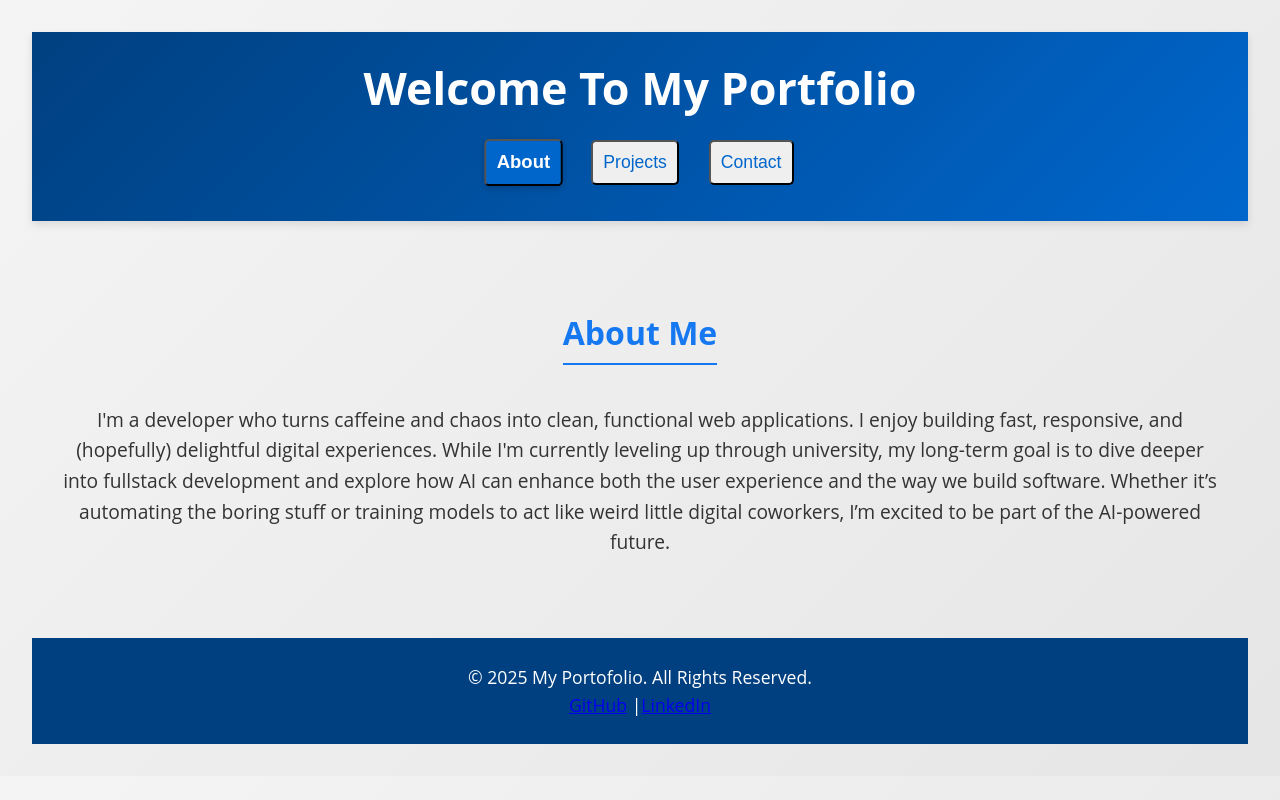
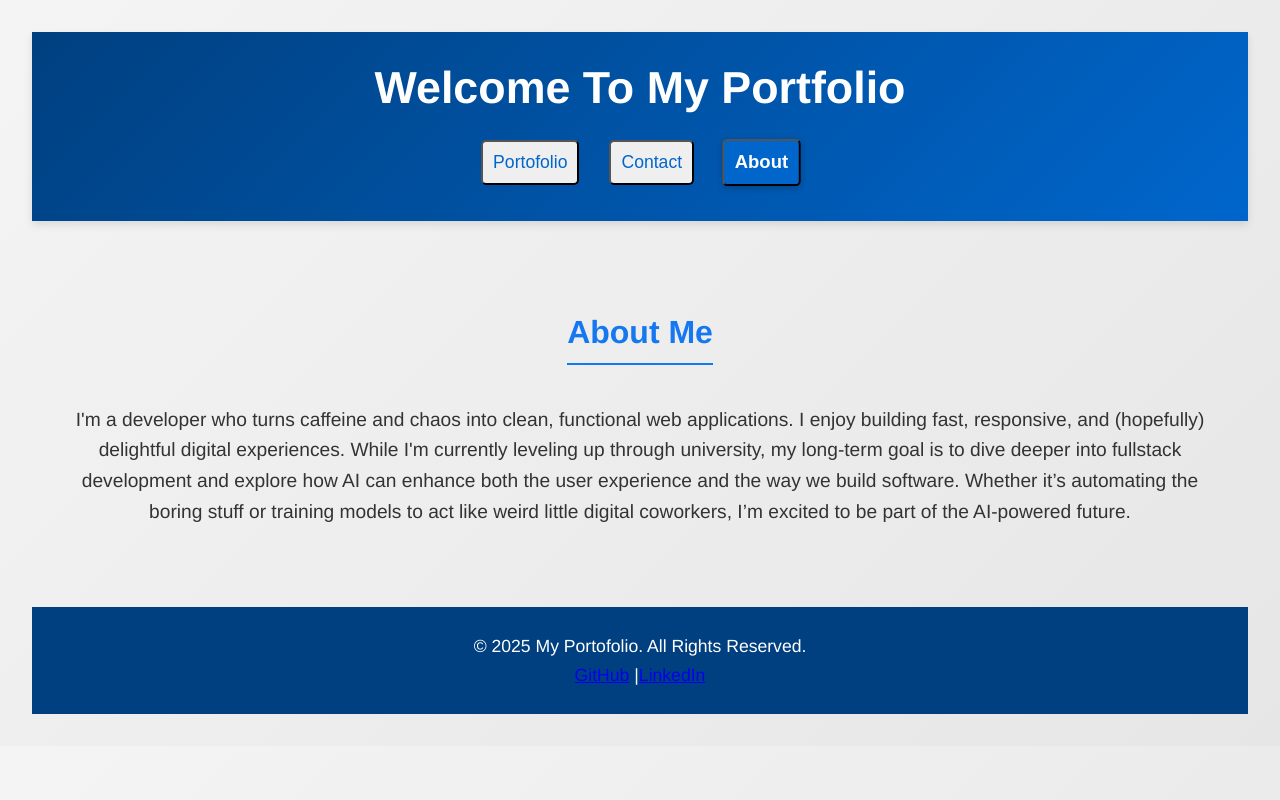
Before and after one commit to Fanisimos/MyPortofolio, a React (Vite) app: page / in a window 1280 px wide. Built offline with nearby package versions, Linux system fonts and the light colour scheme.

Commit message:
Day's progress: continued development and cleaned up code

```diff
--- a/src/Button.jsx
+++ b/src/Button.jsx
@@ -2,10 +2,8 @@ import "./index.css";
 
 export function Button({ children, onClick, isActive }) {
   return (
-    <li>
-      <button onClick={onClick} className={isActive ? "active" : ""}>
-        {children}
-      </button>
-    </li>
+    <button onClick={onClick} className={isActive ? "active" : ""}>
+      {children}
+    </button>
   );
 }
--- a/src/Header.jsx
+++ b/src/Header.jsx
@@ -6,24 +6,30 @@ function Header({ onNavClick, activeSection }) {
       <h1>Welcome To My Portfolio</h1>
       <nav>
         <ul>
+          <li>
+            <Button
+              onClick={() => onNavClick("portofolio")}
+              isActive={activeSection === "portofolio"}
+            >
+              Portofolio
+            </Button>
+          </li>
+          <li>
+            <Button
+              onClick={() => onNavClick("contact")}
+              isActive={activeSection === "contact"}
+            >
+              Contact
+            </Button>
+          </li>
+          <li>
             <Button
               onClick={() => onNavClick("about")}
               isActive={activeSection === "about"}
             >
               About
             </Button>
-          <Button
-            onClick={() => onNavClick("portofolio")}
-            isActive={activeSection === "portofolio"}
-          >
-            Projects
-          </Button>
-          <Button
-            onClick={() => onNavClick("contact")}
-            isActive={activeSection === "contact"}
-          >
-            Contact
-          </Button>
+          </li>
         </ul>
       </nav>
     </header>
--- a/src/Portofolio.jsx
+++ b/src/Portofolio.jsx
@@ -6,7 +6,11 @@ function Portofolio() {
       <h2>My Projects</h2>
       <div className="portofolio">
         {portofolioItems.map((item) => (
-          <div className="portofolio-item" key={item.id} onClick={item.link}>
+          <div
+            className="portofolio-item"
+            key={item.id}
+            onClick={() => item.link} // has to be a function, because of onClick
+          >
             <a href={item.link} target="_blank" rel="noopener noreferrer">
               <img src={item.image} alt={item.title} />
               <h3>{item.title}</h3>
--- a/src/index.css
+++ b/src/index.css
@@ -5,7 +5,7 @@
   box-sizing: border-box;
 }
 body {
-  font-family: "Open Sans", sans-serif; /* Professional font */
+  font-family: "Helvetica Neue", sans-serif; /* Professional font */
   background: linear-gradient(135deg, #f4f4f4, #e6e6e6); /* Subtle gradient */
   color: #333;
   margin: 0;
@@ -76,6 +76,7 @@ nav ul li button {
 
 nav ul li button:hover {
   background-color: #ffffff; /*White*/
+  color: #16f1be; /* Dark blue */
 }
 
 /* Sections */
@@ -170,7 +171,7 @@ footer button:hover {
 .button {
   background: linear-gradient(
     135deg,
-    #004080,
+    rgb(8, 84, 160),
     #0066cc
   ); /* Professional gradient */
   color: rgb(255, 255, 255);
--- a/src/portofolioItems.js
+++ b/src/portofolioItems.js
@@ -1,30 +1,35 @@
+import FarAway from "./assets/FarAway.png";
+import Forkify from "./assets/Forkify.png";
+import Mapty from "./assets/Mapty.png";
+import PlumbingbyArmando from "./assets/PlumbingbyArmando.png";
+
 const portofolioItems = [
   {
     id: 1,
     title: "FarAway",
     description: "A travel planning app to organize your trips.",
-    image: "./assets/FarAway.png",
+    image: FarAway,
     link: "https://example.com/faraway",
   },
   {
     id: 2,
     title: "Forkify",
     description: "A recipe search app with thousands of recipes.",
-    image: "./assets/Forkify.png",
+    image: Forkify,
     link: "https://example.com/forkify",
   },
   {
     id: 3,
     title: "Mapty",
     description: "A map-based workout tracking app.",
-    image: "./assets/Mapty.png",
+    image: Mapty,
     link: "https://example.com/mapty",
   },
   {
     id: 4,
     title: "Plumbing by Armando",
     description: "A portfolio website for a plumbing business.",
-    image: "./assets/PlumbingbyArmando.png",
+    image: PlumbingbyArmando,
     link: "https://example.com/plumbing",
   },
 ];
```
Lines whose indentation alone changed are shown as unchanged.
